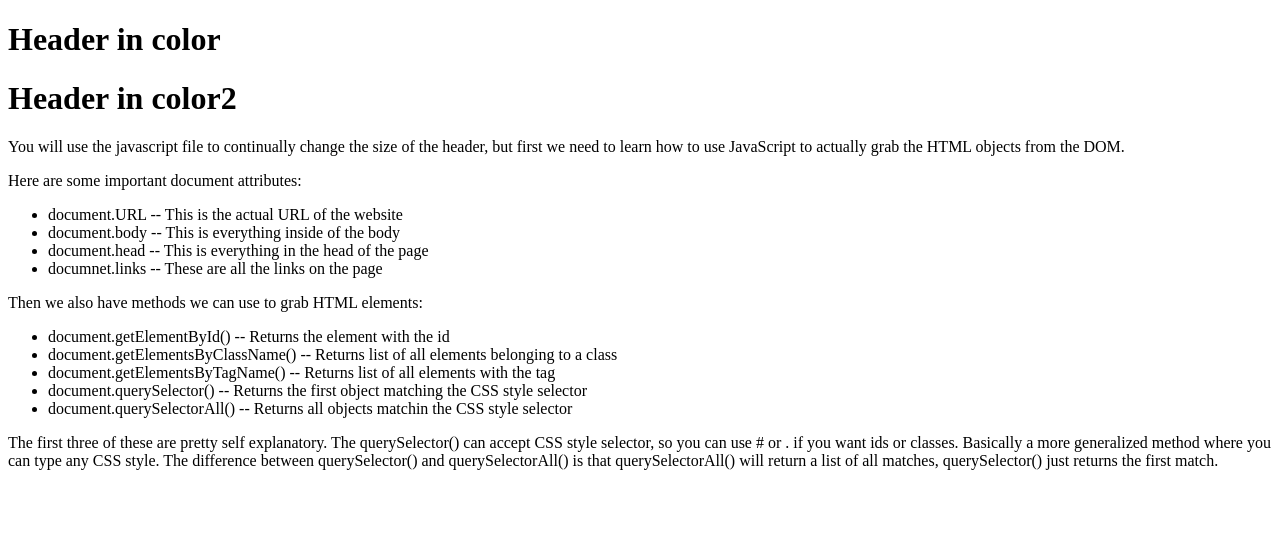
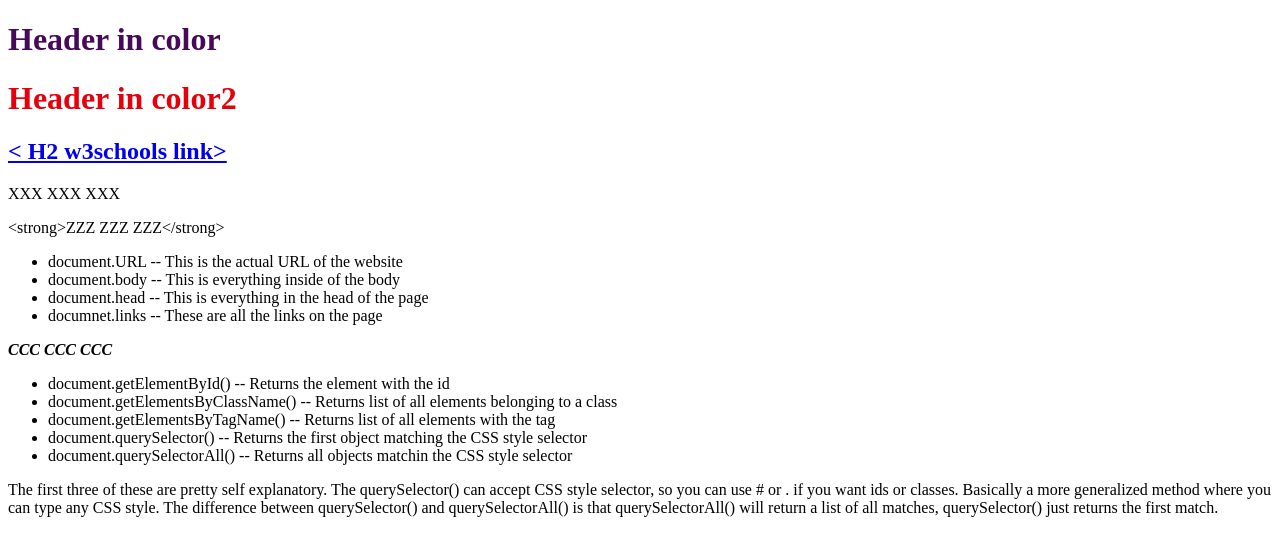
Before and after one commit to sdfast/JS_Tutorial, a plain HTML site: page DOM/dom.html in a window 1280 px wide. Drawn offline with Linux system fonts and the light colour scheme.

Commit message:
more on DOM manipulation

```diff
--- a/DOM/dom.html
+++ b/DOM/dom.html
@@ -2,12 +2,14 @@
 <html lang="en" dir="ltr">
   <head>
     <meta charset="utf-8">
-  <script src="C:\Users\test\AtomProjects\Django-Python-Full-Stack-Web-Devloper-master\Document_Object_Model\Part1_Color_Changer.js" async></script>
+
     <title> Using JS in DOM </title>
   </head>
   <body>
     <h1>Header in color</h1>
     <h1>Header in color2</h1>
+    <h2 id="special"><a href="https://www.w3schools.com">< H2 w3schools link></h2></a>
+
     <p>
 
       You will use the javascript file to continually change the size of the
@@ -41,4 +43,5 @@
     </p>
 
   </body>
+    <script src="dom.js" async></script>
 </html>
--- a/DOM/dom.js
+++ b/DOM/dom.js
@@ -1,6 +1,6 @@
 
-var myheader = document.querySelector("h1")
-var myheader.style.color = "red"
+var myheader = document.querySelectorAll("h1")
+
 
 //random color generator
 function getRandomColor(){
@@ -12,12 +12,24 @@ function getRandomColor(){
   return color
 }
 
+getRandomColor()
 
 //function that applies color generator to elements
 function changeHeaderColor(){
+  for (var i=0; i<2; i++){
   colorInput = getRandomColor()
-  myheader.style.color = colorInput;
+  myheader[i].style.color = colorInput;
+  }
 }
 
+changeHeaderColor()
 //performe action overt intervals (miliseconds)
-setInterval("changeHeaderColor()",500)
+setInterval("changeHeaderColor()",300)
+
+var parag = document.querySelectorAll("p")
+
+for (var p in parag){
+  parag[0].textContent = "XXX XXX XXX"
+  parag[1].textContent = "<strong>ZZZ ZZZ ZZZ</strong>"
+  parag[2].innerHTML = "<strong><i>CCC CCC CCC</i></strong>"
+}
```
